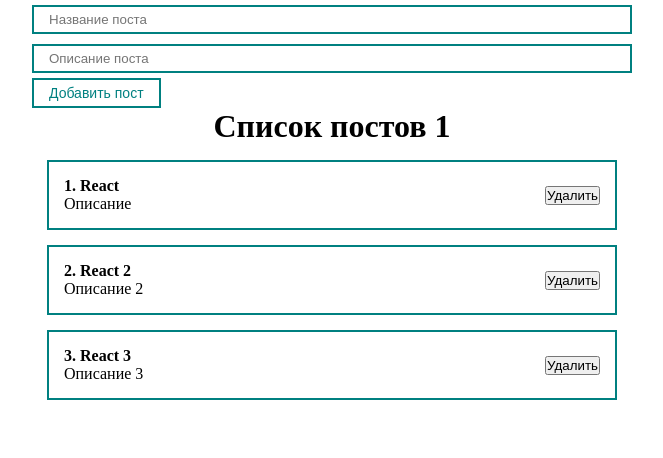
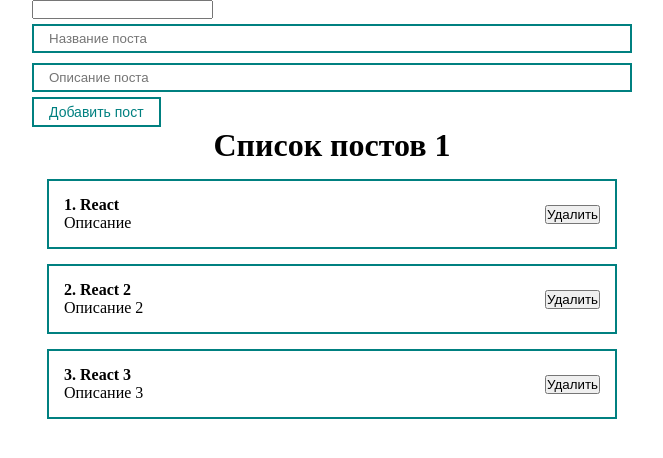
Before and after one commit to wizzzout/react-fundamental, a React (Vite) app: page / in a window 1280 px wide. Shown: the top 458 px of the page, without its empty margins (308-971 px from the left). Built offline with nearby package versions, Linux system fonts and the light colour scheme.

Commit message:
Ознакомление с хуком useRef() и неуправляемыми компонентами

```diff
--- a/src/App.jsx
+++ b/src/App.jsx
@@ -1,4 +1,4 @@
-import { useState } from 'react'
+import { useRef, useState } from 'react'
 import './App.css'
 import PostList from './components/PostList'
 import CustomButton from './components/UI/button/CustomButton'
@@ -11,16 +11,20 @@ function App() {
 		{ id: 3, title: 'React 3', content: 'Описание 3' },
 	])
 
+	const bodyInputRef = useRef()
+
 	const [title, setTitle] = useState('')
 	const [desc, setDesc] = useState('')
 	const addNewPost = e => {
 		e.preventDefault()
 		console.log(title, desc)
+		console.log(bodyInputRef.current.value)
 	}
 
 	return (
 		<div className='App'>
 			<form>
+				<input type='text' ref={bodyInputRef} />
 				<CustomInput
 					placeholder='Название поста'
 					value={title}
```
